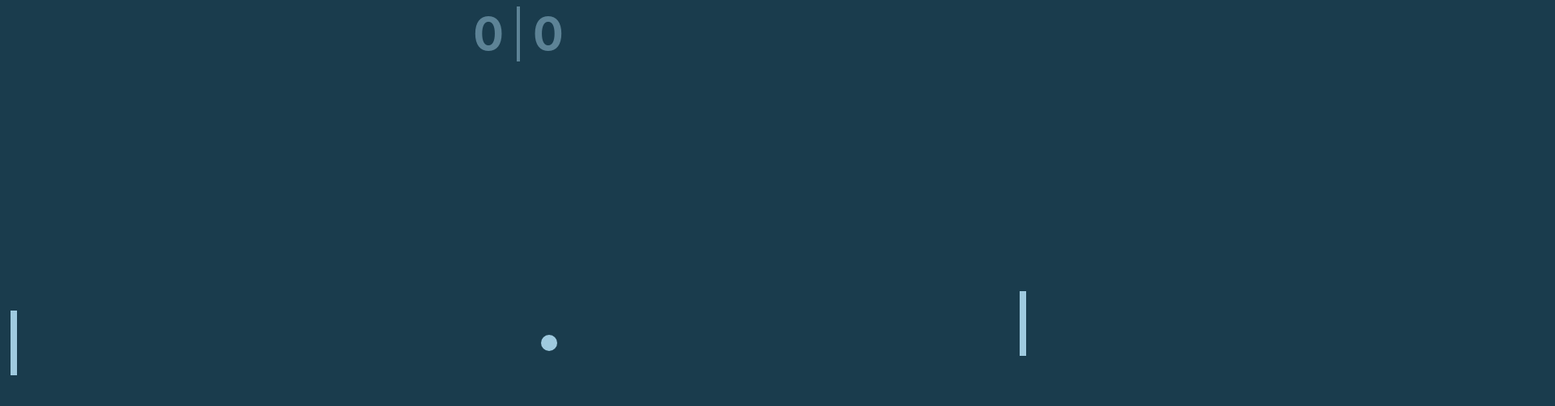
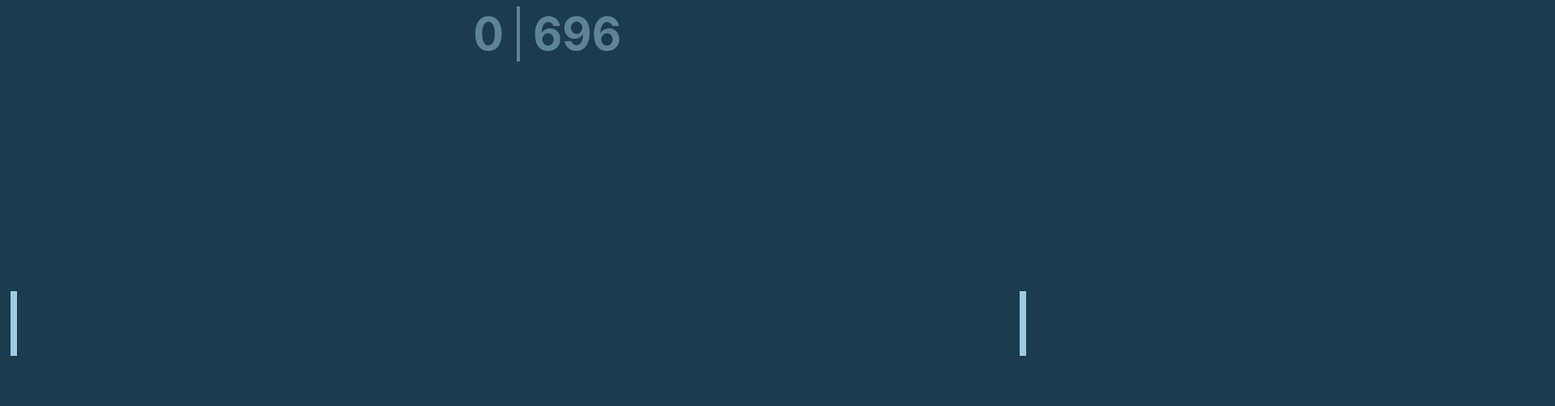
Before and after one commit to Giltr749/Pong-Game, a React (Create React App) app in the folder fe/pong/: page / in a window 1280 px wide. Shown: the top 502 px of the page at 81% size, 1920 px wide, since content can reach past the window. Built offline with nearby package versions, Linux system fonts and the light colour scheme.

Commit message:
score added working on reset function

```diff
--- a/fe/pong/src/Components/Ball.js
+++ b/fe/pong/src/Components/Ball.js
@@ -10,6 +10,12 @@ export default function Ball({
   setDeltaX,
   deltaY,
   setDeltaY,
+  computerScore,
+  setComputerScore,
+  playerScore,
+  setPlayerScore,
+  setPlayerPaddlePosition,
+  setComputerPaddlePosition,
 }) {
   //getting current x variable
   useEffect(() => {
@@ -19,12 +25,14 @@ export default function Ball({
     const getY = getComputedStyle(document.documentElement).getPropertyValue(
       "--y"
     );
-    // console.log(getX);
-    // console.log(getY);
   }, []);
 
-  // console.log(positionX);
-  // console.log(positionY);
+  const reset = () => {
+    setPositionY(50);
+    setPositionX(50);
+    setPlayerPaddlePosition(50);
+    setComputerPaddlePosition(50);
+  };
 
   //moving the ball on the x axis
   function setX(position) {
@@ -41,12 +49,18 @@ export default function Ball({
       setY(setPositionY((positionY += deltaY)));
       if (positionY > 99 || positionY < 1) {
         deltaY *= -1;
-      } else if (positionX < 1 || positionX > 99) {
-        deltaX *= -1;
+      } else if (positionX < 1) {
+        setComputerScore((computerScore += 1));
+      } else if (positionX > 99) {
+        setPlayerScore((playerScore += 1));
       }
     }, 10);
     return () => clearInterval(interval);
   }, []);
+
+  useEffect(() => {
+    reset();
+  }, [playerScore]);
 
   return (
     <div>
--- a/fe/pong/src/Components/ComputerPaddle.js
+++ b/fe/pong/src/Components/ComputerPaddle.js
@@ -18,7 +18,9 @@ export default function ComputerPaddle({
     );
   }
 
-  setPaddle(setComputerPaddlePosition(positionY));
+  useEffect(() => {
+    setPaddle(setComputerPaddlePosition(positionY));
+  });
 
   return (
     <div>
--- a/fe/pong/src/Components/PlayerPaddle.js
+++ b/fe/pong/src/Components/PlayerPaddle.js
@@ -18,8 +18,10 @@ export default function PlayerPaddle({
     );
   }
 
-  document.addEventListener("mousemove", (e) => {
-    setPaddle(setPlayerPaddlePosition((e.y / window.innerHeight) * 100)); //convert from px to vh
+  useEffect(() => {
+    document.addEventListener("mousemove", (e) => {
+      setPaddle(setPlayerPaddlePosition((e.y / window.innerHeight) * 100)); //convert from px to vh
+    });
   });
 
   return (
--- a/fe/pong/src/Components/Score.js
+++ b/fe/pong/src/Components/Score.js
@@ -1,10 +1,16 @@
 import React from "react";
 
-export default function Score() {
+export default function Score({
+  computerScore,
+  setComputerScore,
+  playerScore,
+  setPlayerScore,
+}) {
+  console.log(playerScore);
   return (
     <div className="score">
-      <div className="player-score">0</div>
-      <div className="computer-score">0</div>
+      <div className="computer-score">{computerScore}</div>
+      <div className="player-score">{playerScore}</div>
     </div>
   );
 }
--- a/fe/pong/src/pages/PingPongPage.js
+++ b/fe/pong/src/pages/PingPongPage.js
@@ -13,10 +13,17 @@ export default function PingPongPage() {
   const [deltaY, setDeltaY] = useState(0.5);
   const [playerPaddlePosition, setPlayerPaddlePosition] = useState(50);
   const [computerPaddlePosition, setComputerPaddlePosition] = useState(50);
+  const [playerScore, setPlayerScore] = useState(0);
+  const [computerScore, setComputerScore] = useState(0);
 
   return (
     <div>
-      <Score />
+      <Score
+        computerScore={computerScore}
+        setComputerScore={setComputerScore}
+        playerScore={playerScore}
+        setPlayerScore={setPlayerScore}
+      />
       <ComputerPaddle
         computerPaddlePosition={computerPaddlePosition}
         setComputerPaddlePosition={setComputerPaddlePosition}
@@ -35,6 +42,12 @@ export default function PingPongPage() {
         setDeltaY={setDeltaY}
         deltaX={deltaX}
         setDeltaX={setDeltaX}
+        computerScore={computerScore}
+        setComputerScore={setComputerScore}
+        playerScore={playerScore}
+        setPlayerScore={setPlayerScore}
+        setComputerPaddlePosition={setComputerPaddlePosition}
+        setPlayerPaddlePosition={setPlayerPaddlePosition}
       />
     </div>
   );
```
